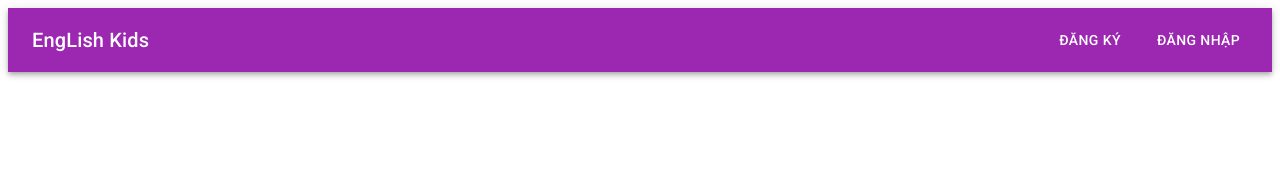
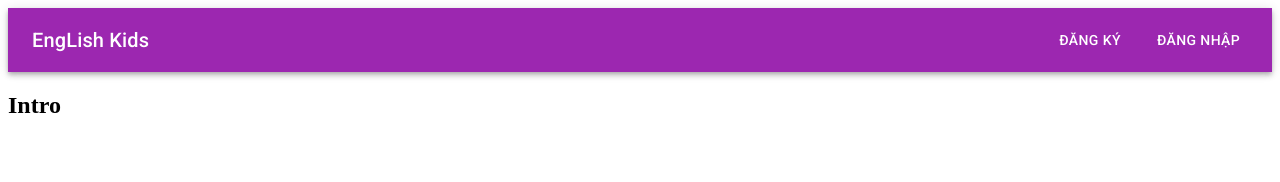
Before and after one commit to tranmanh2672002/EnglishKids, a React (Create React App) app in the folder elkid-fe/: page / in a window 1280 px wide. Shown: the top 182 px of the page. Built offline with nearby package versions, Linux system fonts and the light colour scheme; the HTML template or start-up script is replaced by a standard one.

Commit message:
fe: intro page

```diff
--- /dev/null
+++ b/elkid-fe/src/components/Intro/index.js
@@ -0,0 +1,7 @@
+import './Intro.scss';
+
+function Intro() {
+    return ( <h2>Intro</h2> );
+}
+
+export default Intro;
--- a/elkid-fe/src/pages/Home/index.js
+++ b/elkid-fe/src/pages/Home/index.js
@@ -1,7 +1,13 @@
 import HeaderAppBar from '~/components/AppBar';
+import Intro from '~/components/Intro';
 
 function Home() {
-    return <HeaderAppBar />;
+    return (
+        <>
+            <HeaderAppBar />
+            <Intro />
+        </>
+    );
 }
 
 export default Home;
```
Also changed, not shown: elkid-fe/src/components/Intro/Intro.scss (added).
